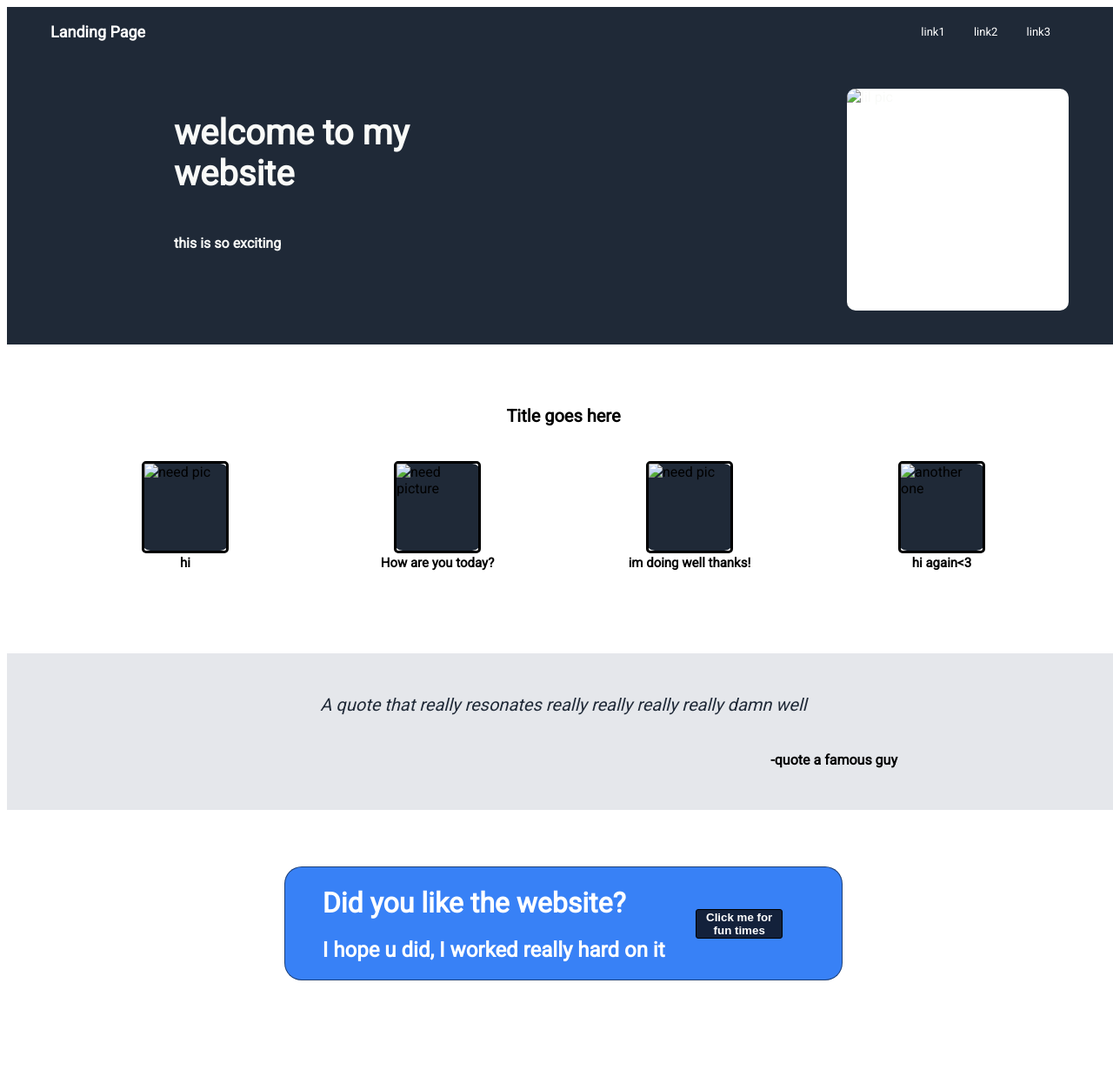
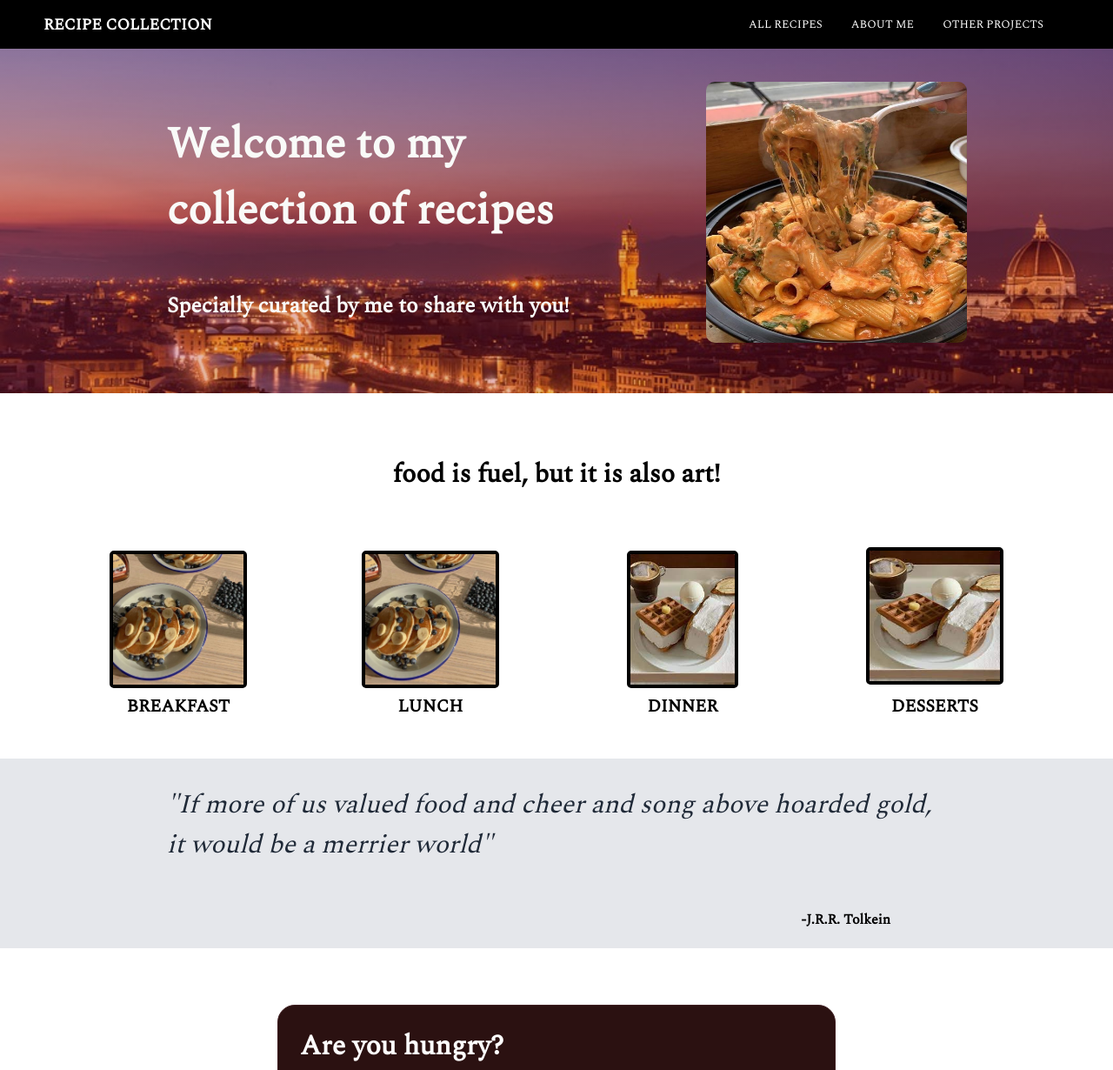
Before and after one commit to lillyadamo/landing-page, a plain HTML site: page index.html in a window 1280 px wide. Shown: the top 1230 px of the page at 87% size. Drawn offline with nearby package versions, Linux system fonts and the light colour scheme.

Commit message:
Many visual updates,added a link to a new page that will be available soon

```diff
--- a/index.html
+++ b/index.html
@@ -6,7 +6,7 @@
     <meta name="viewport" content="width=device-width, initial-scale=1.0">
     <link rel="preconnect" href="https://fonts.googleapis.com">
     <link rel="preconnect" href="https://fonts.gstatic.com" crossorigin>
-    <link href="https://fonts.googleapis.com/css2?family=Roboto&display=swap" rel="stylesheet">
+    <link href="https://fonts.googleapis.com/css2?family=Spectral&display=swap" rel="stylesheet">
 
     <link rel="stylesheet" href="style.css">
 
@@ -19,11 +19,11 @@
 
     <!--HEADER-->
     <div class="header">
-        <div class="headerlogo"><a href="" class="h1">Landing Page</a></div>
+        <div class="headerlogo"><a href="" class="h1">RECIPE COLLECTION</a></div>
         <div class="headerlinks">
-            <span class="hlink"><a href="" class="h1">link1</a></span>
-            <span class="hlink"><a href="" class="h1">link2</a></span>
-            <span class="hlink"><a href="" class="h1">link3</a></span>
+            <span class="hlink"><a href="" class="h1">ALL RECIPES</a></span>
+            <span class="hlink"><a href="" class="h1">ABOUT ME</a></span>
+            <span class="hlink"><a href="" class="h1">OTHER PROJECTS</a></span>
         </div>
 
     </div>
@@ -31,11 +31,11 @@
     <!--SECTION 1-->
     <div class="section1">
         <div class="s1text">
-            <h1 class="s1h1">welcome to my website</h1>
-            <h4 class="s1h4">this is so exciting</h4>
+            <h1 class="s1h1">Welcome to my collection of recipes</h1>
+            <h4 class="s1h3">Specially curated by me to share with you!</h4>
         </div>
         <div class="s1img">
-            <img src="" alt="lil pic" class="s1imgdiv">
+            <img src="img/rigatoni.jpg" alt="rigatoni" class="s1imgdiv">
         </div>
 
     </div>
@@ -43,35 +43,35 @@
     <!--SECTION 2-->
 
     <div class="section2">
-        <h1 class="s2h1">Title goes here</h1>
+        <h1 class="s2h1">food is fuel, but it is also art!</h1>
         <div class="boxes">
 
             <div class="box">
                 <div class="bcontainer">
-                    <img src="" alt="need pic" class="s2boximg">
+                    <img src="img/pancakes.jpg" alt="pancakes" class="s2boximg">
                 </div>
-                <h5 class="boxinfo">hi</h5>
+                <h5 class="boxinfo">Breakfast</h5>
             </div>
 
                 <div class="box">
                     <div class="bcontainer">
-                        <img src="" alt="need picture" class="s2boximg">
+                        <img src="img/pancakes.jpg" alt="pancakes" class="s2boximg">
                     </div>
-                    <h5 class="boxinfo">How are you today?</h5>
+                    <h5 class="boxinfo">Lunch</h5>
                 </div>
 
                 <div class="box">
                     <div class="bcontainer">
-                        <img src="" alt="need pic" class="s2boximg">
+                        <img src="img/waffles.jpeg" alt="need pic" class="s2boximg">
                     </div>
-                        <h5 class="boxinfo">im doing well thanks!</h5>
+                        <h5 class="boxinfo">Dinner</h5>
                 </div>
 
                 <div class="box">
                     <div class="bcontainer">
-                        <img src="" alt="another one" class="s2boximg">
+                       <a href="desserts.html"><img src="img/waffles.jpeg" alt="another one" class="s2boximg"></a>
                     </div>
-                        <h5 class="boxinfo">hi again<3</h5>
+                        <h5 class="boxinfo">Desserts</h5>
                 </div>
             </div>
         </div>
@@ -81,8 +81,8 @@
 <!--SECTION TRES-->
 
     <div class="section3">
-        <h3 class="s3h3">A quote that really resonates really really really really damn well</h3>
-        <h4 class="s3h4">-quote a famous guy</h4>
+        <h3 class="s3h3">"If more of us valued food and cheer and song above hoarded gold, it would be a merrier world"</h3>
+        <h4 class="s3h4">-J.R.R. Tolkein</h4>
 
     </div>
 
@@ -91,17 +91,17 @@
     <div class="section4">
         <div class="s4box">
             <div class="s4headers">
-                <h1>Did you like the website?</h1>
-                <h2>I hope u did, I worked really hard on it</h2>
+                <h1>Are you hungry?</h1>
+                <h2>Well I hope so! Click the button to explore the recipes!</h2>
             </div>
-            <button class="s4btn">Click me for fun times</button>
+            <button class="s4btn">Click here!</button>
         </div>
 
     </div>
 
     <!--FOOTER-->
 
-    <div class="footer">made by lilly</div>
+    <div class="footer">Lilly Adamo 2023</div>
 
 
 </body>
--- a/style.css
+++ b/style.css
@@ -1,7 +1,9 @@
 body {
     width: 100vw;
     height: 100vh;
-    font-family: 'Roboto', sans-serif;
+    margin:0;
+    font-family: 'Spectral', serif;
+    overflow-x: hidden;
 }
 
 .header, .footer {
@@ -9,7 +11,7 @@ body {
     align-items: center;
     width: 100%;
     height: 7%;
-    background-color: #1F2937;
+    background-color: #000000;
     color: white;
     text-decoration: none;
 
@@ -25,7 +27,7 @@ body {
     width: 80%;
     padding-right: 15%;
     padding-left: 15%;
-    padding-bottom: 3%;
+    padding-bottom: 8%;
 }
 
 /*HEADER STUFF*/
@@ -56,16 +58,22 @@ body {
 
 
 .section1 {
+
     display: flex;
     flex-direction: row;
     justify-content: space-between;
-    background-color: #1f2937;
+    background-color: #a20021;
     color: #f9faf8;
     box-shadow: 0px 3px 25px, 0 #1f2937, 0 4px 15px 0px #ccc, 0 5px 5px 0px #fff;
+    background: linear-gradient(#a2002048, #a2002048),
+    url(img/firenze.jpg) no-repeat top center;
+    background-size: 100%, 100%;
+    background-attachment: fixed;
 }
 
+
 .s1text {
-    width:300px;
+    width:500px;
     height: 255px;
 }
 
@@ -75,8 +83,8 @@ body {
     align-items: center;
     background-color: white;
     border-radius: 10px;
-    width: 255px;
-    height: 255px;
+    width: 300px;
+    height: 300px;
     margin-right: 35%;
 }
 
@@ -84,25 +92,35 @@ body {
     width:250px;
     height:250px;
     border-radius: 8px;
+    margin-right: 15%;
 
 }
 
 
 .s1h1 {
     font-weight: 700;
-    font-size: 40px;
+    font-size: 50px;
     padding-bottom: 20px;
+}
+
+.s1h3 {
+    font-size: 25px;
 }
 
 /*SECTION 2*/
 
+.section2{
+    height: 35%;
+
+}
 
 .s2h1 {
     display:flex;
     justify-content: center;
     margin-top: 70px;
-    font-size: 20px;
+    font-size: 30px;
     font-weight: 600;
+
 }
 
 .bcontainer {
@@ -118,8 +136,10 @@ body {
 }
 
 .boxes {
+
     display: flex;
     justify-content: space-evenly;
+    margin-top: 5%;
 
 }
 .box {
@@ -130,17 +150,18 @@ body {
 }
 
 .boxinfo {
-    font-size: 15px;
-    margin-top: 5px;
+    font-size: 20px;
+    margin-top: 35px;
     width: 170px;
     text-align: center;
+    text-transform: uppercase;
 }
 
 .s2boximg {
-    width: 100px;
-    height: 100px;
+    width: 150px;
+    height: 150px;
     border-radius: 5px;
-    border: 3px solid #000;
+    border: 4px solid #000;
     transition:0.5s;
 }
 
@@ -155,7 +176,7 @@ body {
 
 .s3h3 {
     max-width: 70%;
-    font-size: 20px;
+    font-size: 30px;
     font-weight: lighter;
     font-style: italic;
     color: #1f2937;
@@ -184,9 +205,9 @@ body {
     min-height: 100px;
     margin-right: auto;
     margin-left: auto;
-    background-color: #3881f6;
+    background-color: #2b1111;
     border-radius: 20px;
-    border: 1px solid rgba(0, 0, 0, 0.5);
+    border: 1px solid #3f1e21;
 }
 
 .s4headers {
```
Also changed, not shown: desserts.html (added), img/eggtoast.jpg (added), img/firenze.jpg (added), img/pancakes.jpg (added), img/rigatoni.jpg (added), img/waffles.jpeg (added), img/waffles2.jpg (added).
